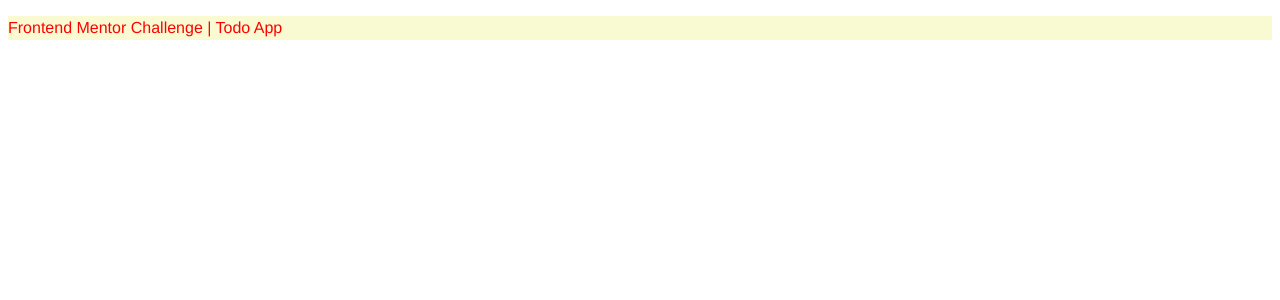
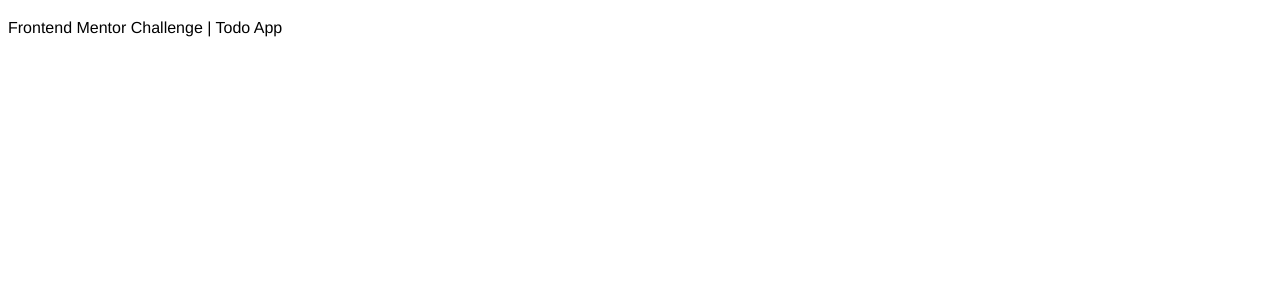
Before and after one commit to adamhm/todo-app, a React (Vite) app: page / in a window 1280 px wide. Shown: the top 300 px of the page. Built offline with nearby package versions, Linux system fonts and the light colour scheme.

Commit message:
add theme context to provide dark mode feature

```diff
--- /dev/null
+++ b/src/@types/theme.d.ts
@@ -0,0 +1,5 @@
+export type Theme = "light" | "dark";
+export type ThemeContextType = {
+    theme: Theme;
+    setTheme: (theme: Theme) => void;
+};
--- a/src/components/App.tsx
+++ b/src/components/App.tsx
@@ -1,10 +1,18 @@
+import { useMemo, useState } from "react";
+import { Theme } from "../@types/theme";
+import ThemeContext from "../contexts/theme-context";
 import styles from "./App.module.scss";
 
 function App() {
+    const [theme, setTheme] = useState<Theme>("light");
+    const context = useMemo(() => ({ theme, setTheme }), []);
+
     return (
-        <div className={styles.App}>
-            <p>Frontend Mentor Challenge | Todo App</p>
-        </div>
+        <ThemeContext.Provider value={context}>
+            <div className={theme === "light" ? styles.light : styles.dark}>
+                <p>Frontend Mentor Challenge | Todo App</p>
+            </div>
+        </ThemeContext.Provider>
     );
 }
 
--- /dev/null
+++ b/src/contexts/theme-context.ts
@@ -0,0 +1,4 @@
+import { createContext } from "react";
+import { ThemeContextType } from "../@types/theme";
+
+export default createContext<ThemeContextType | undefined>(undefined);
```
